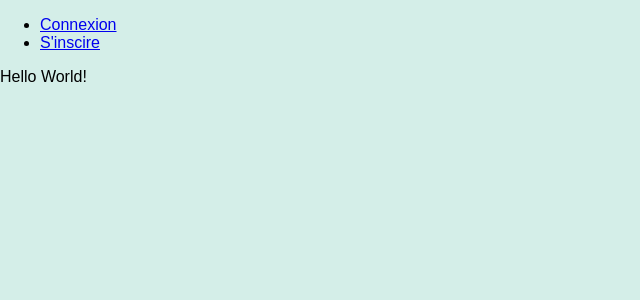
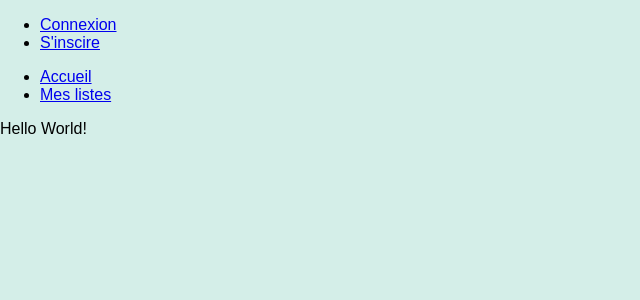
Before and after one commit to Swilic/TEPEI, a React (Create React App) app: page / in a window 1280 px wide. Shown: the top 300 px of the page, without its empty margins (0-640 px from the left). Built offline with nearby package versions, Linux system fonts and the light colour scheme.

Commit message:
Begin middlewar for authentication

```diff
--- a/src/App.js
+++ b/src/App.js
@@ -3,6 +3,7 @@ import { BrowserRouter, Routes, Route } from 'react-router-dom';
 import Sign from './Pages/Sign';
 import Home from './Pages/Home';
 import Login from './Pages/Login';
+import Lists from './Pages/Lists';
 
 const App = () => {
 	return (
@@ -11,6 +12,7 @@ const App = () => {
 				<Route path='/' element={<Home />} />
 				<Route path='/sign' element={<Sign />} />
 				<Route path='/login' element={<Login />} />
+				<Route path='/lists' element={<Lists />} />
 			</Routes>
 		</BrowserRouter>
 	);
--- a/src/Components/Account.js
+++ b/src/Components/Account.js
@@ -2,9 +2,8 @@ import React from 'react';
 import { Link } from 'react-router-dom';
 
 const Account = () => {
-
 	return (
-		<div>
+		<nav>
 			<ul>
 				<li>
 					<Link to='/login'>Connexion</Link>
@@ -13,7 +12,7 @@ const Account = () => {
 					<Link to='/sign'>S'inscire</Link>
 				</li>
 			</ul>
-		</div>
+		</nav>
 	);
 };
 
--- /dev/null
+++ b/src/Components/Navigation.js
@@ -0,0 +1,19 @@
+import React from 'react';
+import { NavLink } from 'react-router-dom';
+
+function Navigation() {
+	return (
+		<div>
+			<ul>
+				<li>
+					<NavLink to='/'>Accueil</NavLink>
+				</li>
+				<li>
+					<NavLink to='/lists'>Mes listes</NavLink>
+				</li>
+			</ul>
+		</div>
+	);
+}
+
+export default Navigation;
--- a/src/Pages/Home.js
+++ b/src/Pages/Home.js
@@ -1,5 +1,6 @@
 import React from 'react';
 import Account from '../Components/Account.js';
+import Navigation from '../Components/Navigation.js';
 import Profil from '../Components/Profil.js';
 
 const Home = () => {
@@ -7,9 +8,8 @@ const Home = () => {
 	const connected = localStorage.getItem('connected');
 	return (
 		<div>
-			<div>
-				{connected ? <Profil name={user} /> : <Account />}
-			</div>
+			{connected ? <Profil name={user} /> : <Account />}
+			<Navigation />
 			<p>Hello {connected ? user : 'World'}!</p>
 		</div>
 	);
--- /dev/null
+++ b/src/Pages/Lists.js
@@ -0,0 +1,11 @@
+import axios from 'axios'
+import React from 'react'
+
+function Listes() {
+    axios.get()
+  return (
+    <div>Listes</div>
+  )
+}
+
+export default Listes
```
Also changed, not shown: 2 other files (tests, documents, lock files or other folders).
